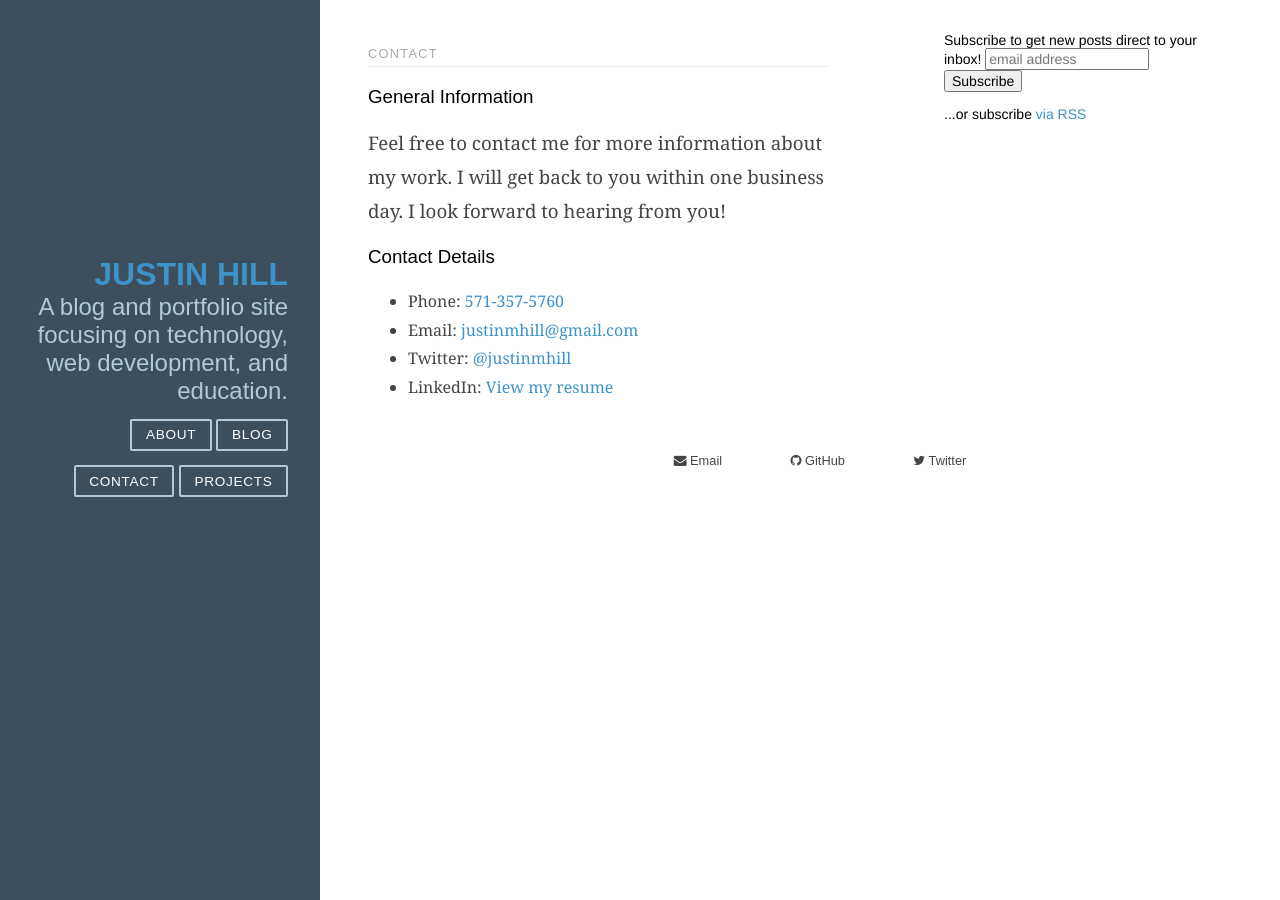
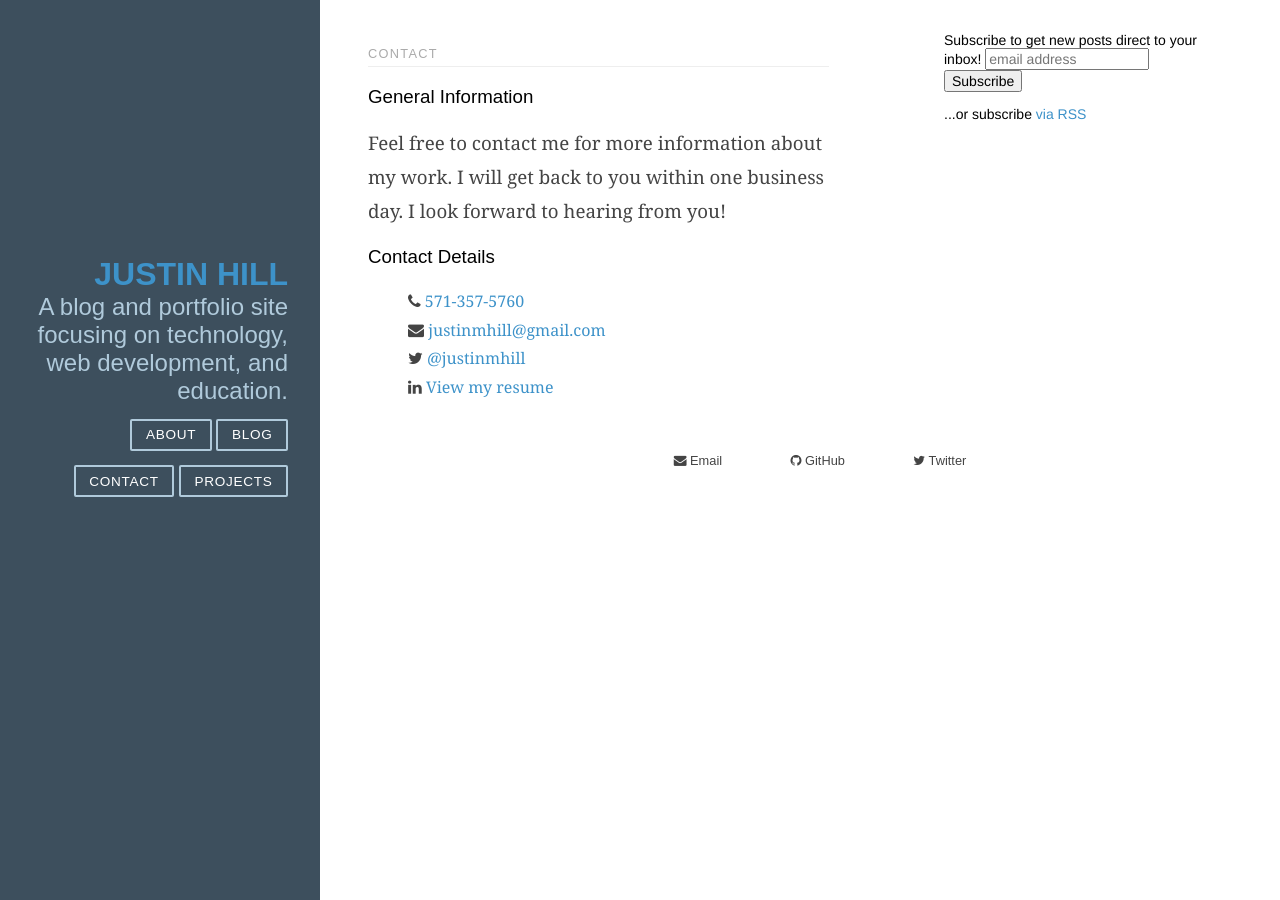
Before and after one commit to JMHill/JMHill.github.io, a Jekyll site: the page built from contact.html, in a window 1280 px wide. Built offline with Jekyll 4.4.1, drawn with Linux system fonts in a browser that asks for light colours; comment, search, counter and statistics services are not loaded.

Commit message:
Add fa-icons to contact page list

```diff
--- a/contact.html
+++ b/contact.html
@@ -9,9 +9,9 @@ permalink: /contact/
 I look forward to hearing from you!</p>
 
 <h3>Contact Details</h3>
-<ul class="post-description">
-  <li>Phone: <a href="tel:571-357-5760">571-357-5760</a></li>
-  <li>Email: <a href="mailto:justinmhill@gmail.com">justinmhill@gmail.com</a></li>
-  <li>Twitter: <a href="https://twitter.com/{{ site.twitter_username }}">@{{ site.twitter_username }}</a></li>
-  <li>LinkedIn: <a href="https://www.linkedin.com/in/hilljustin">View my resume</a></li>
+<ul class="post-description contact-list">
+  <li><i class="fa fa-phone"></i> <a href="tel:571-357-5760">571-357-5760</a></li>
+  <li><i class="fa fa-envelope"></i> <a href="mailto:justinmhill@gmail.com">justinmhill@gmail.com</a></li>
+  <li><i class="fa fa-twitter"></i> <a href="https://twitter.com/{{ site.twitter_username }}">@{{ site.twitter_username }}</a></li>
+  <li><i class="fa fa-linkedin"></i> <a href="https://www.linkedin.com/in/hilljustin">View my resume</a></li>
 </ul>
--- a/css/blog.css
+++ b/css/blog.css
@@ -187,6 +187,10 @@ img {
   margin: 0 2em;
 }
 
+.contact-list {
+  list-style: none;
+}
+
 @media (min-width: 48em) {
     .content {
         padding: 2em 3em 0;
```
